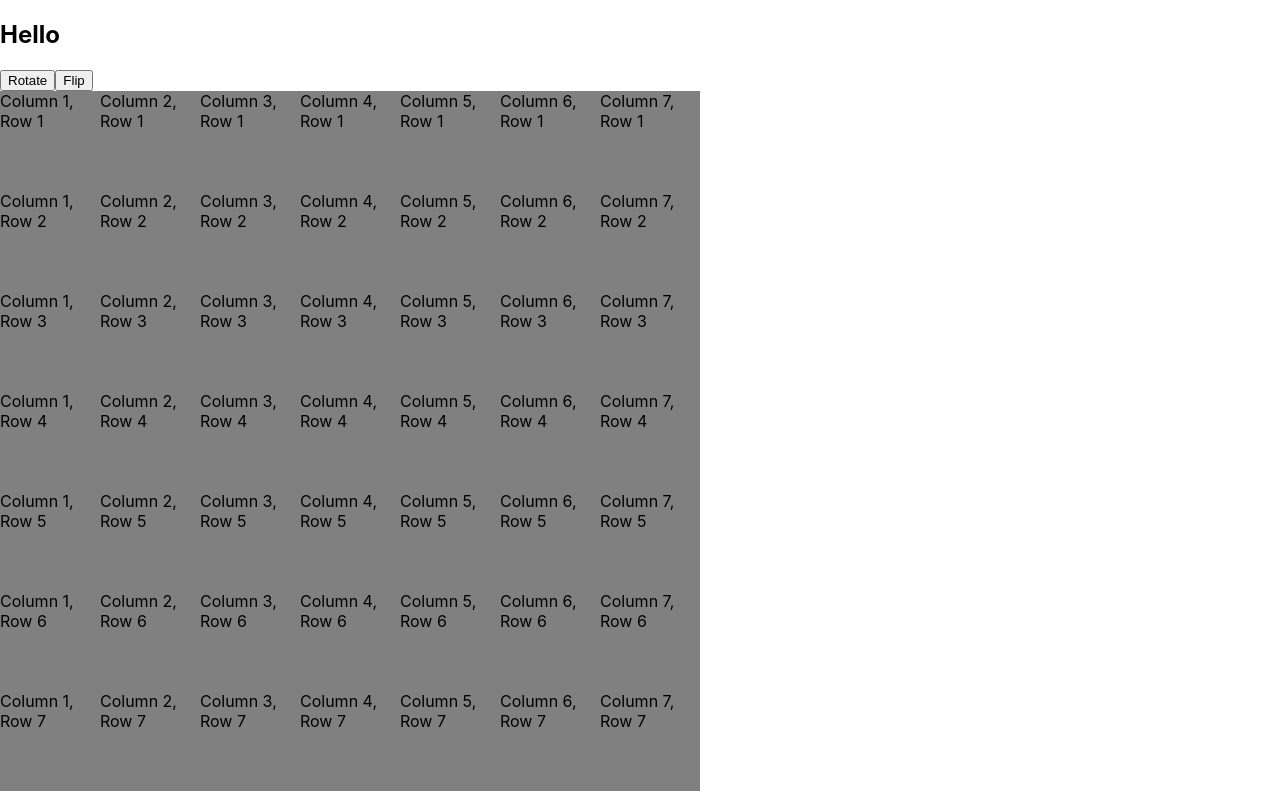
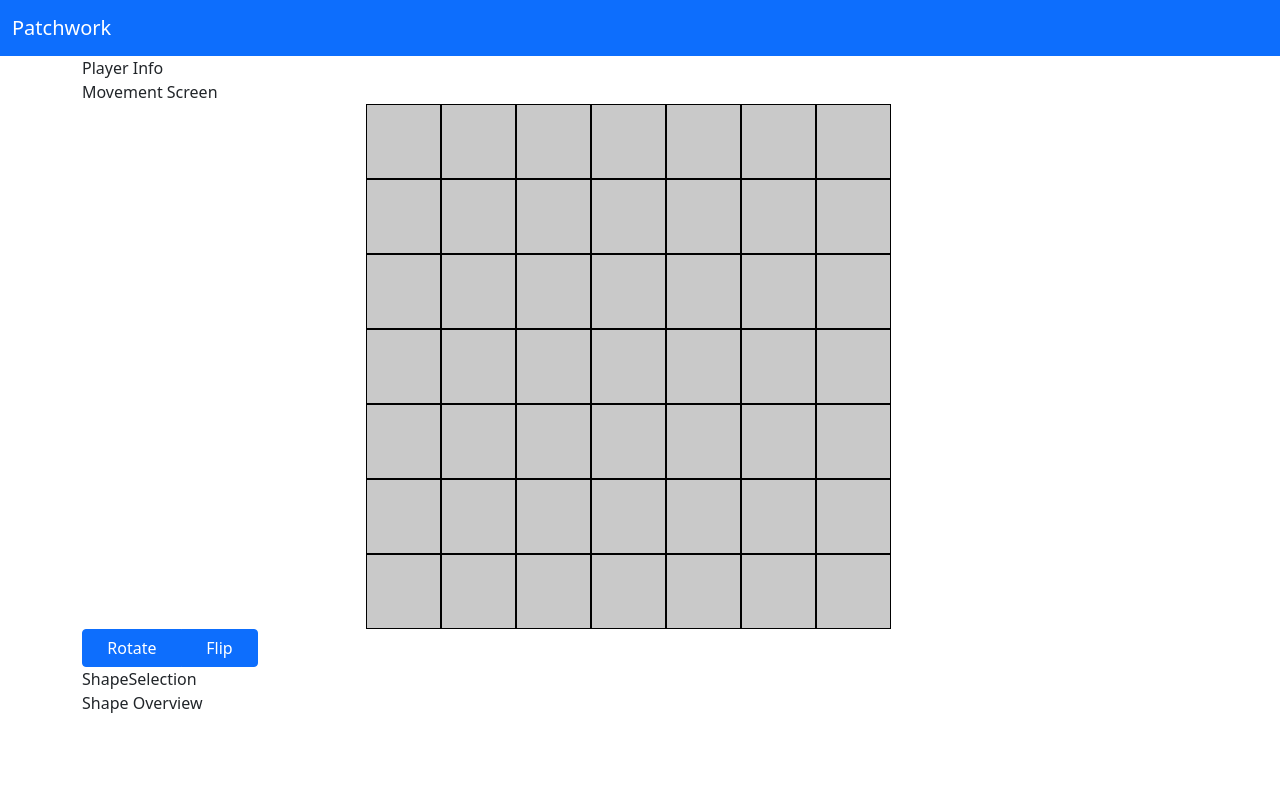
Before and after one commit to BeastNaylor/Patchwork, a React (Create React App) app: page / in a window 1280 px wide. Built offline with nearby package versions, Linux system fonts and the light colour scheme.

Commit message:
set layout and empty components to fill

```diff
--- a/package.json
+++ b/package.json
@@ -8,6 +8,7 @@
     "@testing-library/jest-dom": "^5.16.1",
     "@testing-library/react": "^12.1.2",
     "@testing-library/user-event": "^13.5.0",
+    "bootstrap": "^5.1.3",
     "react": "^17.0.2",
     "react-dom": "^17.0.2",
     "react-redux": "^7.2.6",
--- a/src/App.js
+++ b/src/App.js
@@ -1,46 +1,41 @@
-import { Container, Row, Button, Label } from "reactstrap";
+import { Container } from "reactstrap";
 import { useSelector, useDispatch } from "react-redux";
 import { actions, selectCount } from "./state/slice";
-import TileSquare from "./components/TileSquare";
+import TitleBar from "./components/TitleBar";
+import PlayerInfo from "./components/PlayerInfo";
+import MovementScreen from "./components/MovementScreen";
+import TileGrid from "./components/TileGrid";
+import GridControls from "./components/GridControls";
+import ShapeSelection from "./components/ShapeSelection";
+import ShapeOverview from "./components/ShapeOverview";
 
 const App = () => {
   const dispatch = useDispatch();
-  const count = useSelector(selectCount);
 
   const handleKeyPress = (e) => {
-    console.log(e);
-    switch (e.key) {
+    switch (e.which) {
       case "r":
         dispatch(actions.rotate());
         break;
       case "f":
         dispatch(actions.flip());
         break;
+      default:
+        break;
     }
   };
-
-  let grid = [];
-  for (let row = 1; row <= 7; row++) {
-    let rows = [];
-    for (let col = 1; col <= 7; col++) {
-      rows.push(<TileSquare column={col} row={row} Active={false} />);
-    }
-    grid.push(<Row style={{ display: "flex" }}>{rows}</Row>);
-  }
-
   return (
-    <>
+    <div tabIndex={0} onKeyDown={handleKeyPress}>
+      <TitleBar />
       <Container>
-        <Row>
-          <h2>Hello</h2>
-        </Row>
-        <Button onClick={() => dispatch(actions.rotate())}>Rotate</Button>
-        <Button onClick={() => dispatch(actions.flip())}>Flip</Button>
+        <PlayerInfo />
+        <MovementScreen />
+        <TileGrid />
+        <GridControls />
+        <ShapeSelection />
+        <ShapeOverview />
       </Container>
-      <Container tabIndex={0} r onKeyDown={handleKeyPress}>
-        {grid}
-      </Container>
-    </>
+    </div>
   );
 };
 
--- /dev/null
+++ b/src/components/GridControls.js
@@ -0,0 +1,23 @@
+import React from "react";
+import { Row, Button, ButtonGroup, Col } from "reactstrap";
+import { useDispatch } from "react-redux";
+import { actions } from "../state/slice";
+
+const GridControls = () => {
+  const dispatch = useDispatch();
+
+  return (
+    <Row style={{ maxWidth: "200px" }}>
+      <ButtonGroup>
+        <Button color="primary" onClick={() => dispatch(actions.rotate())}>
+          Rotate
+        </Button>
+        <Button color="primary" onClick={() => dispatch(actions.flip())}>
+          Flip
+        </Button>
+      </ButtonGroup>
+    </Row>
+  );
+};
+
+export default GridControls;
--- /dev/null
+++ b/src/components/MovementScreen.js
@@ -0,0 +1,7 @@
+import React from "react";
+
+const MovementScreen = () => {
+  return <div>Movement Screen</div>;
+};
+
+export default MovementScreen;
--- /dev/null
+++ b/src/components/PlayerInfo.js
@@ -0,0 +1,7 @@
+import React from "react";
+
+const PlayerInfo = () => {
+  return <div>Player Info</div>;
+};
+
+export default PlayerInfo;
--- /dev/null
+++ b/src/components/ShapeOverview.js
@@ -0,0 +1,7 @@
+import React from "react";
+
+const ShapeOverview = () => {
+  return <div>Shape Overview</div>;
+};
+
+export default ShapeOverview;
--- /dev/null
+++ b/src/components/ShapeSelection.js
@@ -0,0 +1,7 @@
+import React from "react";
+
+const ShapeSelection = () => {
+  return <div>ShapeSelection</div>;
+};
+
+export default ShapeSelection;
--- /dev/null
+++ b/src/components/TileGrid.js
@@ -0,0 +1,25 @@
+import React from "react";
+import { Row } from "reactstrap";
+import TileSquare from "./TileSquare";
+
+const TileGrid = () => {
+  let grid = [];
+  for (let row = 1; row <= 7; row++) {
+    let rows = [];
+    for (let col = 1; col <= 7; col++) {
+      rows.push(<TileSquare key={col + "-" + row} column={col} row={row} />);
+    }
+    grid.push(
+      <Row
+        key={row}
+        style={{ flexFlow: "row nowrap", justifyContent: "center" }}
+      >
+        {rows}
+      </Row>
+    );
+  }
+
+  return <Row>{grid}</Row>;
+};
+
+export default TileGrid;
--- a/src/components/TileSquare.js
+++ b/src/components/TileSquare.js
@@ -2,22 +2,25 @@ import React from "react";
 import { useSelector, useDispatch } from "react-redux";
 import { selectCell, actions } from "../state/slice";
 
-const TileSquare = ({ column, row, Active }) => {
+const TileSquare = ({ column, row }) => {
   const cell = useSelector((state) => selectCell(state, column, row));
   const dispatch = useDispatch();
   const color = cell.color;
 
   return (
     <div
-      style={{ height: "100px", width: "100px", backgroundColor: color }}
+      style={{
+        backgroundColor: color,
+        border: "black solid 1px",
+        width: "75px",
+        height: "75px",
+      }}
       onMouseOver={(x) => dispatch(actions.highlightCells(cell))}
       onMouseOut={(x) => {
         dispatch(actions.resetGrid());
         dispatch(actions.resetCurrentCell());
       }}
-    >
-      Column {column}, Row {row}
-    </div>
+    ></div>
   );
 };
 
--- /dev/null
+++ b/src/components/TitleBar.js
@@ -0,0 +1,14 @@
+import React from "react";
+import { Navbar, NavbarBrand } from "reactstrap";
+
+const TitleBar = () => {
+  return (
+    <div>
+      <Navbar color="primary" dark>
+        <NavbarBrand>Patchwork</NavbarBrand>
+      </Navbar>
+    </div>
+  );
+};
+
+export default TitleBar;
--- a/src/index.js
+++ b/src/index.js
@@ -4,6 +4,7 @@ import { Provider } from "react-redux";
 import "./index.css";
 import App from "./App";
 import { store } from "./state/store";
+import "bootstrap/dist/css/bootstrap.min.css";
 
 ReactDOM.render(
   <React.StrictMode>
--- a/src/state/slice.js
+++ b/src/state/slice.js
@@ -3,7 +3,7 @@ import { createSlice } from "@reduxjs/toolkit";
 const initalCells = [];
 for (let row = 1; row <= 7; row++) {
   for (let col = 1; col <= 7; col++) {
-    initalCells.push({ column: col, row: row, active: false, color: "grey" });
+    initalCells.push({ column: col, row: row, color: "#c9c9c9" });
   }
 }
 
@@ -45,14 +45,13 @@ const highlightCells = (state, action) => {
     });
   });
   cellsToHightlight.forEach((cell) => {
-    cell.active = true;
     cell.color = color;
   });
 };
 
 const resetGrid = (state) => {
   state.cells.forEach((cell) => {
-    cell.color = "grey";
+    cell.color = "#c9c9c9";
   });
 };
 
```
Also changed, not shown: 1 other file (tests, documents, lock files or other folders).
